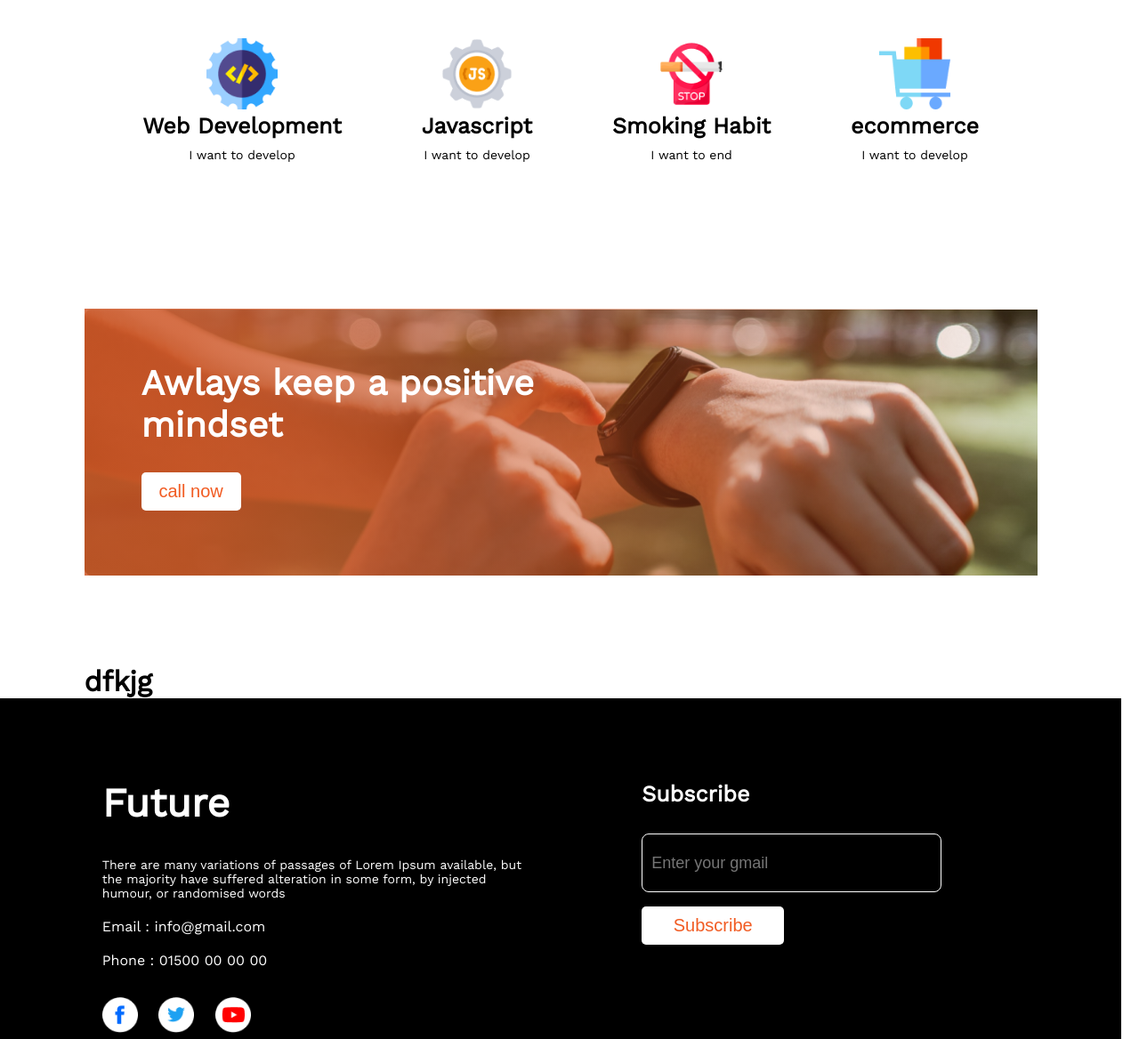
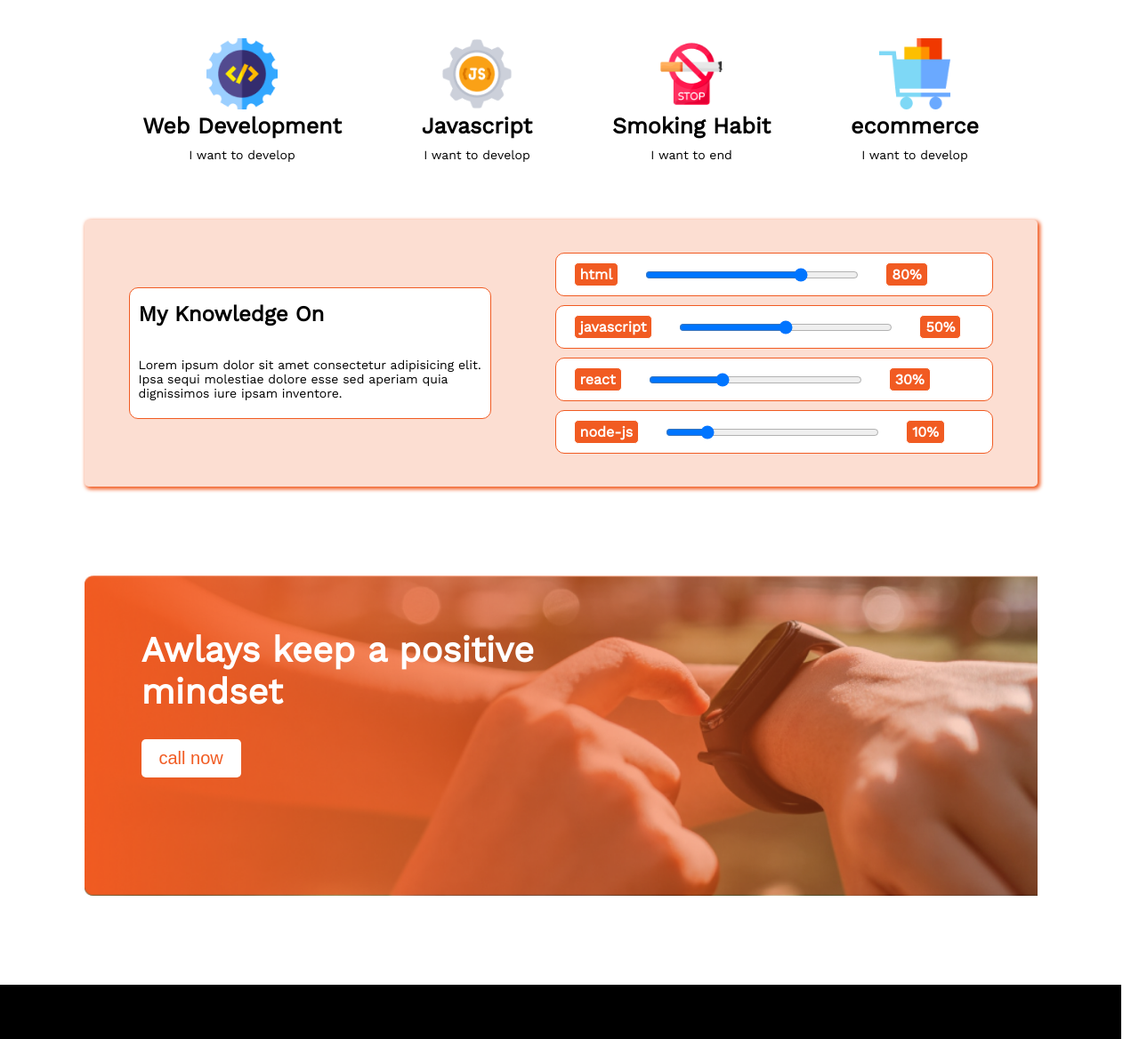
Before and after one commit to golam-kibriya123/new-year-assingment, a plain HTML site: page index.html in a window 1280 px wide. Shown: the part 1623-2791 px from the top of the page at 89% size. Drawn offline with nearby package versions, Linux system fonts and the light colour scheme.

Commit message:
added extra section

```diff
--- a/index.html
+++ b/index.html
@@ -28,8 +28,8 @@
                 majority have suffered alteration in <br> some form, by injected humour, or randomised words</p>
             <button class="btn">Contact Me</button>
         </div>
+    </header>
 
-    </header>
     <main>
         <section class="my-failures">
             <div class="failure-img">
@@ -51,7 +51,9 @@
                 </ul>
             </div>
         </section>
-        <!-- My Plans -->
+        <!--==================
+            My Plans
+        =====================-->
         <section class="my-plans">
             <h1 class="section-title">My Plans</h1>
             <div class="plans">
@@ -76,24 +78,47 @@
                     <p class="description">I want to develop</p>
                 </div>
             </div>
+        </section>
+        <!--=============
+            My-knowledge
+        ===============-->
+        <section class="my-knowledge">
+            <div class="knowledge-text">
+                <h1 class="title">My Knowledge On</h1>
+                <p class="description">
+                    Lorem ipsum dolor sit amet consectetur adipisicing elit. <br>
+                    Ipsa sequi molestiae dolore esse sed
+                    aperiam quia <br>
+                    dignissimos iure ipsam inventore.
+                </p>
+            </div>
+            <div class="knowledges">
+                <label for=""><span>html</span> <input type="range" min="0" max="100" value="80" />
+                    <span>80%</span></label>
+                <label for=""><span>javascript</span> <input type="range" min="0" max="100" value="50" />
+                    <span>50%</span></label>
+                <label for=""><span>react</span> <input type="range" min="0" max="100" value="30" />
+                    <span>30%</span></label>
+                <label for=""><span>node-js</span> <input type="range" min="0" max="100" value="10" />
+                    <span>10%</span></label>
 
+            </div>
         </section>
-
-        <!-- Awlays keep a positive mindset -->
+        <!--===============================
+           Awlays keep a positive mindset
+       ================================= -->
         <section class="mindset">
-            <div class="mindset-content">
             <h1 class="section-title"> Awlays keep a positive <br>
                 mindset</h1>
             <button class="btn">
                 call now
             </button>
-            </div>
         </section>
-        <div>
-            <h1>dfkjg</h1>
-        </div>
+
     </main>
-
+    <!--==================
+          footer section
+    ====================-->
     <footer>
         <section class="footer-section">
             <div class="footer-details">
--- a/styles/style.css
+++ b/styles/style.css
@@ -15,8 +15,12 @@ body {
 
 main {
     width: 85%;
+
 }
 
+/*===========
+   header
+===========*/
 header {
     width: 100%;
     background-image: url(../images/banner/banner1.png);
@@ -52,7 +56,9 @@ header {
     border-radius: 5px;
 }
 
-/* failure */
+/*============
+    failure
+ ============*/
 .my-failures {
     margin-top: 50px;
     width: 100%;
@@ -61,7 +67,6 @@ header {
     justify-content: space-around;
 }
 
-.failure-img {}
 
 .failure-img img {
     margin-left: 50px;
@@ -96,7 +101,9 @@ header {
     font-weight: 100;
 }
 
-/* my-plans */
+/*==============
+    my-plans
+ ==============*/
 .my-plans {
     display: flex;
     flex-direction: column;
@@ -132,28 +139,73 @@ header {
     padding-top: 10px;
 }
 
-/* mindset */
-.mindset {
-    background-image: url(../images/watch.png);
-    background-repeat: no-repeat;
-    background-size: cover;
-    width: 100%;
-    height: 300px;
-    margin: 100px 0;
-    overflow: hidden;
+/*===========
+my-knowledge
+=============*/
+.my-knowledge {
+    border-radius: 5px;
+    height: 200px;
+    background-color: rgba(241, 91, 34, 0.2);
+    box-shadow: #F15B22 2px 2px 4px 1px;
+    padding: 50px;
+    display: flex;
+    flex-direction: row;
+    justify-content: space-between;
+    align-items: center;
+}
+
+.knowledge-text {
+    background-color: #fff;
+    padding: 15px 10px 0 10px;
+    border: 1px solid #F15B22;
+    border-radius: 10px;
 
 }
 
-.mindset-content {
+.knowledges label {
+    background-color: #ffffff;
+    width: 450px;
+    border: 1px solid #F15B22;
+    border-radius: 10px;
+    display: flex;
+    flex-direction: row;
+    align-items: center;
+    padding: 10px 20px;
+    margin: 10px 0;
+}
+
+.knowledges label span {
+    background-color: #F15B22;
+    border: 1px solid;
     color: #fff;
-    width: 100%;
-    height: 100%;
-    background-image: linear-gradient(90deg, #cd5221d3 10%, rgba(241, 91, 34, 0) 100%);
+    font-weight: 800;
+    padding: 3px 6px;
+    border-radius: 5px;
+}
+
+.knowledges label input {
+    padding: 0 20px;
+    width: 200px;
+    margin: 0 30px;
+}
+
+/*===============
+     mindset
+================*/
+.mindset {
+    background-image: url(../images/gradient2.png), url(../images/watch.png);
+    background-repeat: no-repeat, no-repeat;
+    background-size: cover, cover;
+    height: 300px;
+    margin: 100px 0;
+    color: #fff;
     padding: 60px 0 0 64px;
+
 
 }
 
-.mindset-content>.btn {
+
+.mindset>.btn {
     margin-top: 30px;
     color: #F15B22;
     background-color: #fff;
@@ -165,6 +217,7 @@ header {
 footer {
     width: 100%;
     height: 470px;
+    padding: 50px 0px;
     background-color: #000;
     color: #fff;
     display: flex;
@@ -175,7 +228,7 @@ footer {
 
 .footer-section {
     display: flex;
-    justify-content: space-around;
+    justify-content: space-between;
     align-items: center;
     height: 370px;
     margin: 0 100px;
```
Lines whose indentation alone changed are shown as unchanged.
